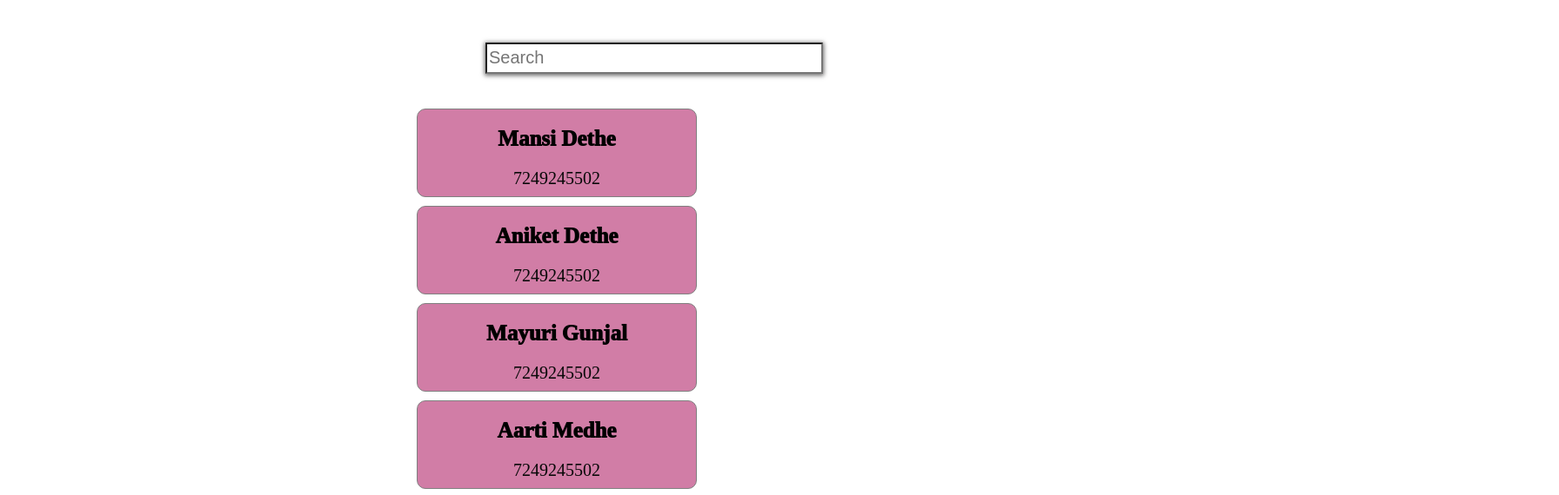
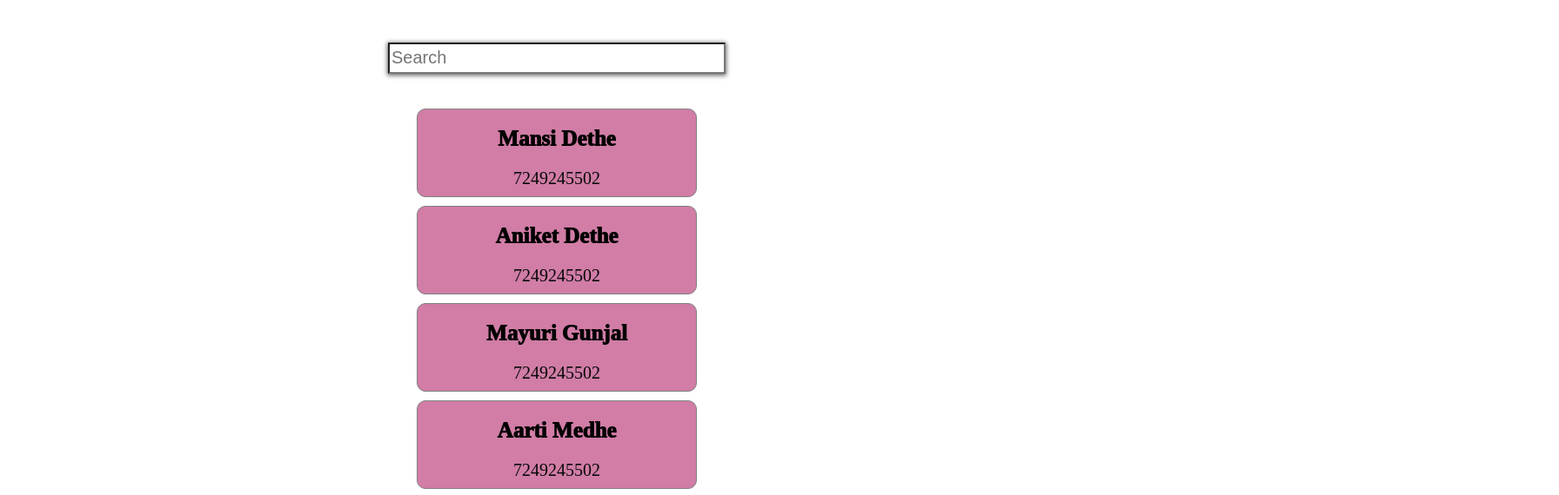
Before and after one commit to mansidethe/HubSpot-CRM, a React app: page / in a window 1280 px wide. Shown: the part 61-631 px from the top of the page at 87% size, 1792 px wide, since content can reach past the window. Built offline with nearby package versions, Linux system fonts and the light colour scheme.

Commit message:
some changes

```diff
--- a/src/views/App/App.css
+++ b/src/views/App/App.css
@@ -2,17 +2,16 @@
 {
     text-align: center;
 }
+.search-bar-container{
+    display: flex;
+    justify-content: center;
+}
+.search{
 
-.search{
-    margin: 30px;
+   margin: 30px;
  height: 30px;
  width: 380px;
  font-size: 20px;
  /* border: 1px solid rgb(146, 143, 143); */
  box-shadow: 0 1px 5px 1px rgb(107, 106, 106);
 }
-.search-bar{
-   position: relative;
-   left: 520px;
-
-}
--- a/src/views/App/App.js
+++ b/src/views/App/App.js
@@ -24,7 +24,9 @@ function App() {
 
     return (
         <div>
+
             <h1 className="text-center">Contact App</h1>
+            <div className="search-bar-container">
 <div className="search-bar">
             <input type="text"
                 placeholder="Search"
@@ -32,6 +34,7 @@ function App() {
                 value={searchTerm}
                 onChange={(e) => setSearchTerm(e.target.value)}
             />
+            </div>
             </div>
 
             <div>
```
